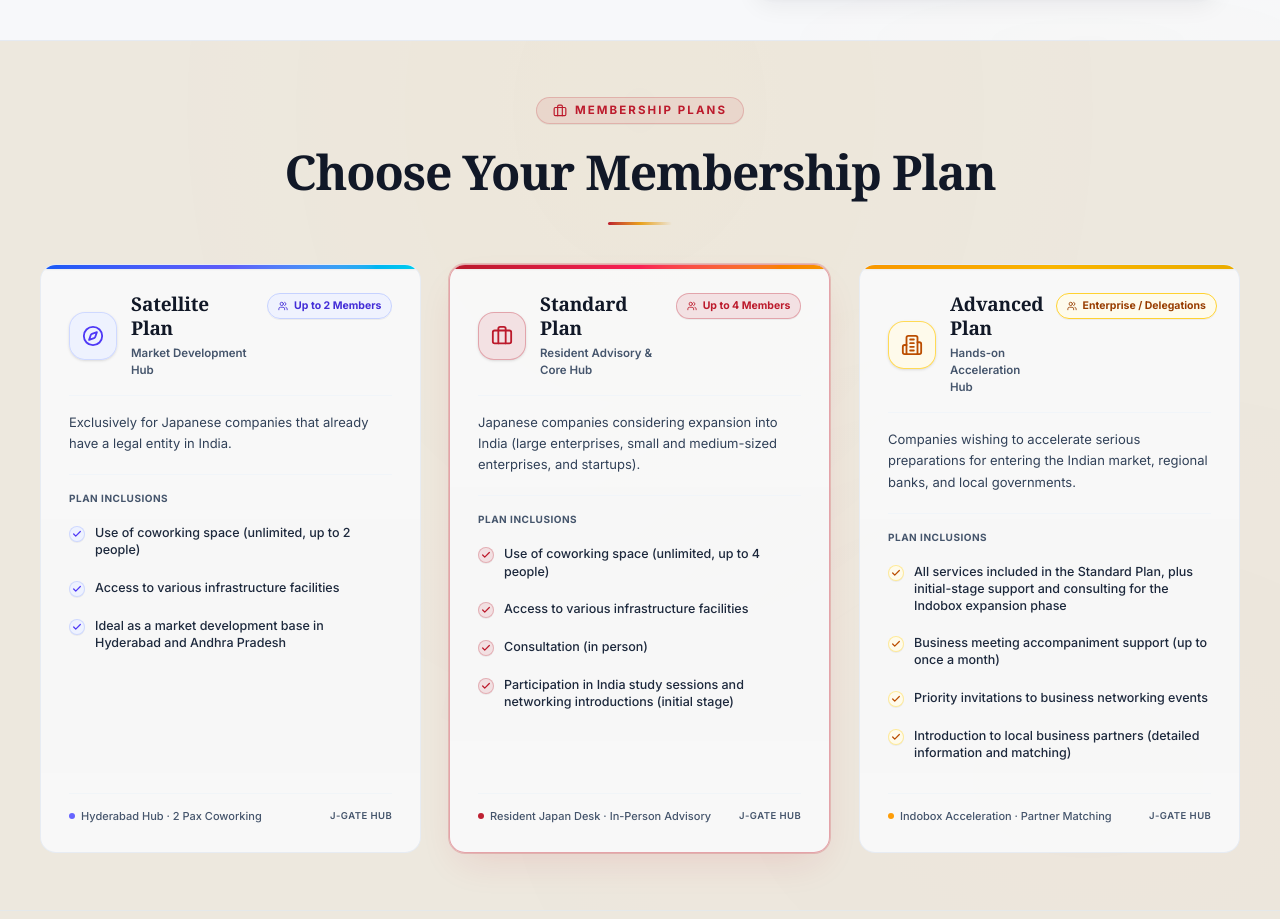
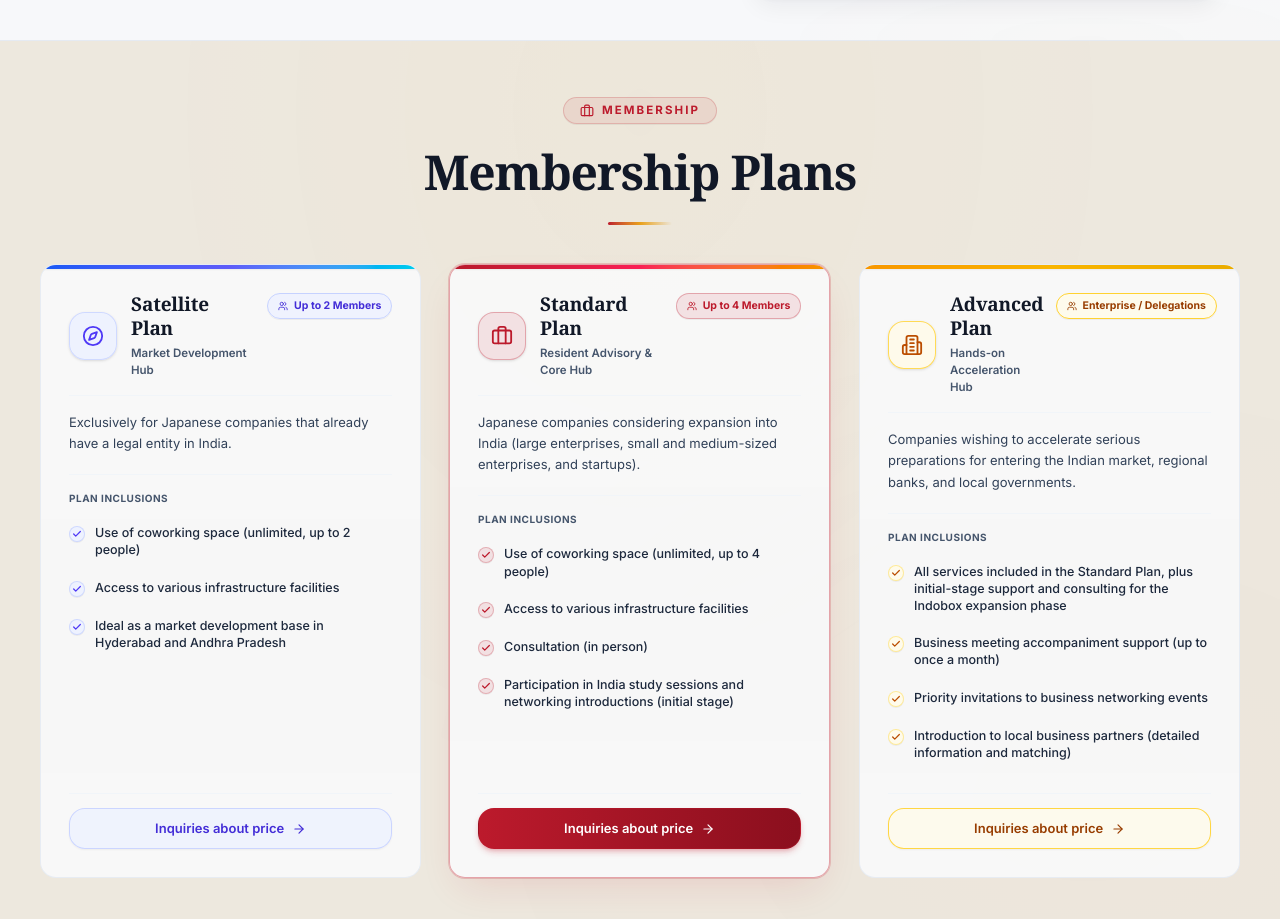
Before and after one commit to abhi-shek04/J-Gate, a Next.js app: page /pricing in a window 1280 px wide. Shown: the part 253-1172 px from the top of the page. Built offline with nearby package versions, Linux system fonts and the light colour scheme.

Commit message:
feat(pricing): update nav and section title to Membership, remove grounding strip, and add Inquiries about price button

```diff
--- a/src/components/jgate/pricing-section.tsx
+++ b/src/components/jgate/pricing-section.tsx
@@ -3,6 +3,7 @@
 import { Reveal, SectionHeading } from "@/components/jgate/shared";
 import { PageHero } from "@/components/jgate/page-hero";
 import { useI18n } from "@/lib/i18n";
+import Link from "next/link";
 import {
   Check,
   Banknote,
@@ -12,6 +13,7 @@ import {
   Compass,
   Briefcase,
   Building2,
+  ArrowRight,
 } from "lucide-react";
 import { cn } from "@/lib/utils";
 
@@ -32,8 +34,7 @@ type Plan = {
   capacityBadge: string;
   checkBadge: string;
   cardBorder: string;
-  dotColor: string;
-  footerBadge: Bilingual;
+  buttonStyle: string;
   target: Bilingual;
   features: {
     title: Bilingual;
@@ -63,8 +64,7 @@ const PLANS: Plan[] = [
     capacityBadge: "text-indigo-700 dark:text-blue-300 bg-indigo-50/90 dark:bg-blue-950/60 border-indigo-200 dark:border-blue-800/50",
     checkBadge: "bg-indigo-50 dark:bg-indigo-950/60 text-indigo-600 dark:text-blue-400 border-indigo-200/80 dark:border-indigo-700/40",
     cardBorder: "border-slate-200/80 dark:border-white/10 hover:border-indigo-400/60 dark:hover:border-blue-400/50 hover:shadow-[0_20px_45px_-10px_rgba(99,102,241,0.18)] dark:hover:shadow-[0_20px_45px_-10px_rgba(59,130,246,0.25)]",
-    dotColor: "bg-indigo-500",
-    footerBadge: { EN: "Hyderabad Hub · 2 Pax Coworking", JP: "拠点開設 · コワーキング最大2名" },
+    buttonStyle: "bg-indigo-50/80 dark:bg-indigo-950/50 text-indigo-700 dark:text-blue-300 border border-indigo-200/90 dark:border-blue-800/40 hover:bg-indigo-600 hover:text-white dark:hover:bg-indigo-600 dark:hover:text-white hover:border-indigo-600 hover:shadow-md hover:shadow-indigo-500/25",
     target: {
       EN: "Exclusively for Japanese companies that already have a legal entity in India.",
       JP: "既にインド現地法人をお持ちの日系企業様専用。",
@@ -111,8 +111,7 @@ const PLANS: Plan[] = [
     capacityBadge: "text-crimson dark:text-rose-300 bg-crimson/10 dark:bg-rose-950/60 border-crimson/30 dark:border-rose-500/40",
     checkBadge: "bg-crimson/10 dark:bg-rose-950/60 text-crimson dark:text-rose-400 border-crimson/25 dark:border-rose-700/40",
     cardBorder: "border-crimson/40 dark:border-rose-400/40 shadow-[0_16px_40px_-12px_rgba(188,26,44,0.14)] dark:shadow-[0_18px_45px_-12px_rgba(188,26,44,0.3)] ring-1 ring-crimson/20 hover:border-crimson dark:hover:border-rose-400 hover:shadow-[0_25px_60px_-12px_rgba(188,26,44,0.28)] dark:hover:shadow-[0_28px_65px_-12px_rgba(188,26,44,0.45)]",
-    dotColor: "bg-crimson",
-    footerBadge: { EN: "Resident Japan Desk · In-Person Advisory", JP: "常駐デスク · 対面コンサル支援" },
+    buttonStyle: "bg-gradient-to-r from-crimson to-crimson-deep text-white border border-crimson/30 shadow-md shadow-crimson/25 hover:shadow-lg hover:shadow-crimson/40 hover:-translate-y-0.5",
     target: {
       EN: "Japanese companies considering expansion into India (large enterprises, small and medium-sized enterprises, and startups).",
       JP: "インド進出をご検討中の日系企業様（大企業、中小企業、スタートアップ）。",
@@ -165,8 +164,7 @@ const PLANS: Plan[] = [
     capacityBadge: "text-amber-800 dark:text-amber-300 bg-amber-50/90 dark:bg-amber-950/60 border-amber-300 dark:border-amber-700/50",
     checkBadge: "bg-amber-50 dark:bg-amber-950/60 text-amber-700 dark:text-amber-400 border-amber-200/80 dark:border-amber-700/40",
     cardBorder: "border-slate-200/80 dark:border-white/10 hover:border-amber-400/70 dark:hover:border-amber-400/50 hover:shadow-[0_20px_45px_-10px_rgba(232,160,26,0.2)] dark:hover:shadow-[0_20px_45px_-10px_rgba(232,160,26,0.28)]",
-    dotColor: "bg-amber-500",
-    footerBadge: { EN: "Indobox Acceleration · Partner Matching", JP: "本格進出 · パートナーマッチング" },
+    buttonStyle: "bg-amber-50/80 dark:bg-amber-950/50 text-amber-800 dark:text-amber-300 border border-amber-300/90 dark:border-amber-700/40 hover:bg-amber-500 hover:text-ink dark:hover:bg-amber-500 dark:hover:text-black hover:border-amber-500 hover:shadow-md hover:shadow-amber-500/25",
     target: {
       EN: "Companies wishing to accelerate serious preparations for entering the Indian market, regional banks, and local governments.",
       JP: "インド市場への本格的な進出準備を加速させたい企業様、地方銀行、自治体様。",
@@ -204,7 +202,10 @@ export function PricingSection({ id, hideHero }: { id?: string; hideHero?: boole
   const { tx, lang } = useI18n();
 
   return (
-    <div id={id} className="bg-ivory dark:bg-black transition-colors scroll-mt-20">
+    <div id={id || "pricing"} className="bg-ivory dark:bg-black transition-colors scroll-mt-20 relative">
+      {/* Anchor targets so both #pricing and #membership scroll smoothly */}
+      {id !== "membership" && <div id="membership" className="absolute -top-24 pointer-events-none" />}
+      {id === "membership" && <div id="pricing" className="absolute -top-24 pointer-events-none" />}
       {!hideHero && (
         <PageHero
           eyebrowKey="pricing.eyebrow"
@@ -245,10 +246,10 @@ export function PricingSection({ id, hideHero }: { id?: string; hideHero?: boole
           <Reveal>
             <SectionHeading
               icon={<Briefcase className="h-3.5 w-3.5 text-crimson dark:text-rose-400" />}
-              eyebrow={tx({ EN: "Membership Plans", JP: "透明で明瞭なメンバーシップ体系" })}
+              eyebrow={tx({ EN: "Membership", JP: "メンバーシップ" })}
               title={tx({
-                EN: "Choose Your Membership Plan",
-                JP: "進出段階に合わせて選べる3つのプラン",
+                EN: "Membership Plans",
+                JP: "メンバーシッププラン",
               })}
             />
           </Reveal>
@@ -360,15 +361,18 @@ export function PricingSection({ id, hideHero }: { id?: string; hideHero?: boole
                         </div>
                       </div>
 
-                      {/* Grounding Base Strip */}
-                      <div className="mt-6 pt-3.5 border-t border-slate-100/90 dark:border-white/8 flex items-center justify-between">
-                        <span className="font-inter text-[11px] font-medium text-slate-600 dark:text-slate-300 flex items-center gap-1.5">
-                          <span className={cn("h-1.5 w-1.5 rounded-full animate-pulse", plan.dotColor)} />
-                          {tx(plan.footerBadge)}
-                        </span>
-                        <span className="font-mono text-[9.5px] uppercase tracking-wider text-slate-600 dark:text-slate-300 font-semibold">
-                          J-Gate Hub
-                        </span>
+                      {/* Action Button: Inquiries about price */}
+                      <div className="mt-6 pt-3.5 border-t border-slate-100 dark:border-white/8">
+                        <Link
+                          href={`/contact?plan=${plan.id}`}
+                          className={cn(
+                            "w-full inline-flex items-center justify-center gap-2 rounded-xl py-2.5 px-4 font-inter text-[12.5px] sm:text-[13px] font-semibold transition-all duration-300 shadow-xs",
+                            plan.buttonStyle
+                          )}
+                        >
+                          <span>{tx({ EN: "Inquiries about price", JP: "料金のお問い合わせ" })}</span>
+                          <ArrowRight className="h-3.5 w-3.5 transition-transform duration-300 group-hover:translate-x-0.5" />
+                        </Link>
                       </div>
                     </div>
                   </div>
--- a/src/lib/i18n.tsx
+++ b/src/lib/i18n.tsx
@@ -26,7 +26,7 @@ export const translations: Dictionary = {
   "nav.why": { EN: "Why J-Gate", JP: "特長" },
   "nav.services": { EN: "Services", JP: "サービス" },
   "nav.team": { EN: "Team", JP: "チーム" },
-  "nav.pricing": { EN: "Pricing", JP: "料金" },
+  "nav.pricing": { EN: "Membership", JP: "メンバーシップ" },
   "nav.faq": { EN: "FAQ", JP: "FAQ" },
   "nav.blogs": { EN: "Office", JP: "オフィス" },
   "nav.contact": { EN: "Contact", JP: "お問合せ" },
```
